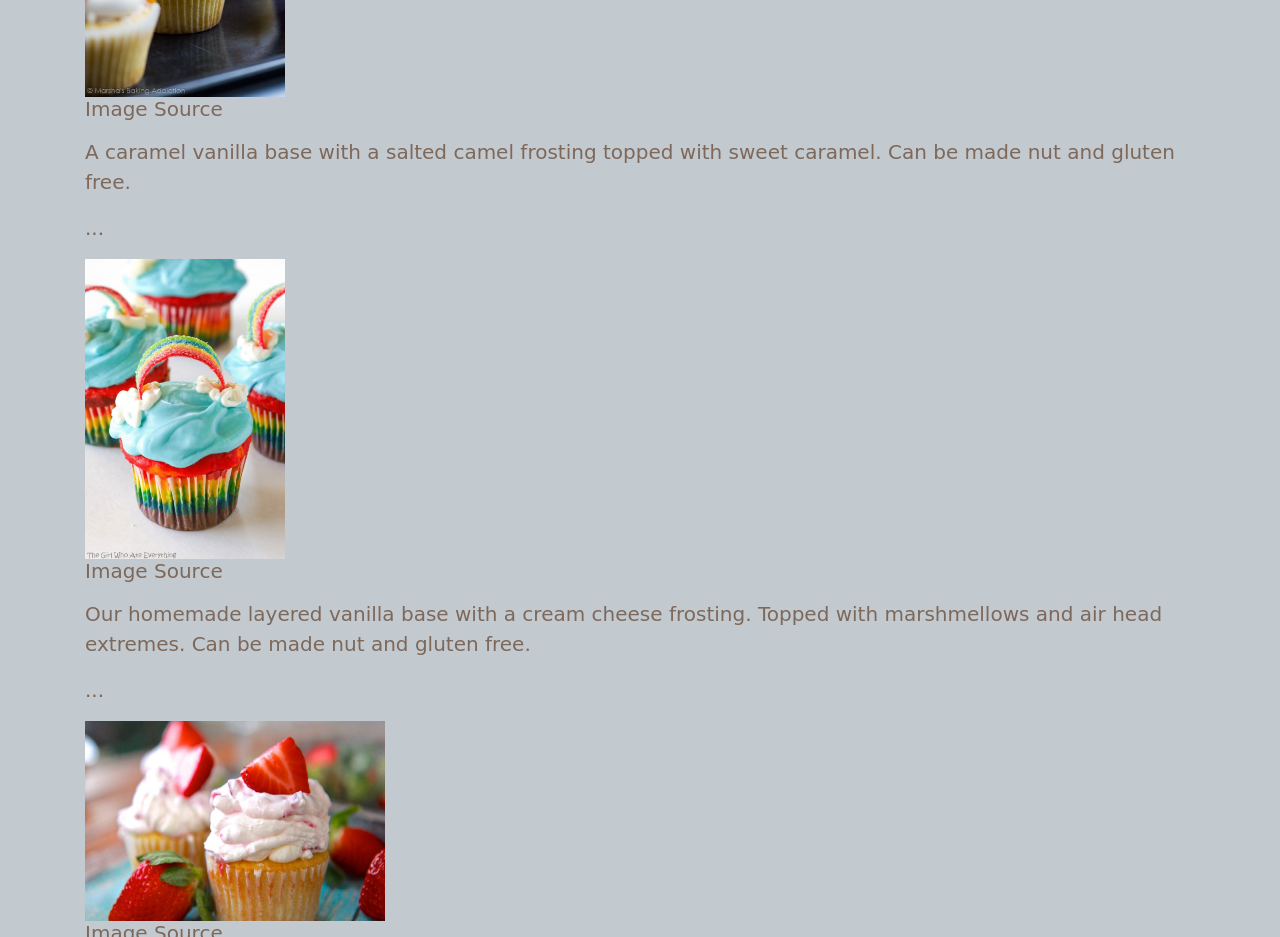
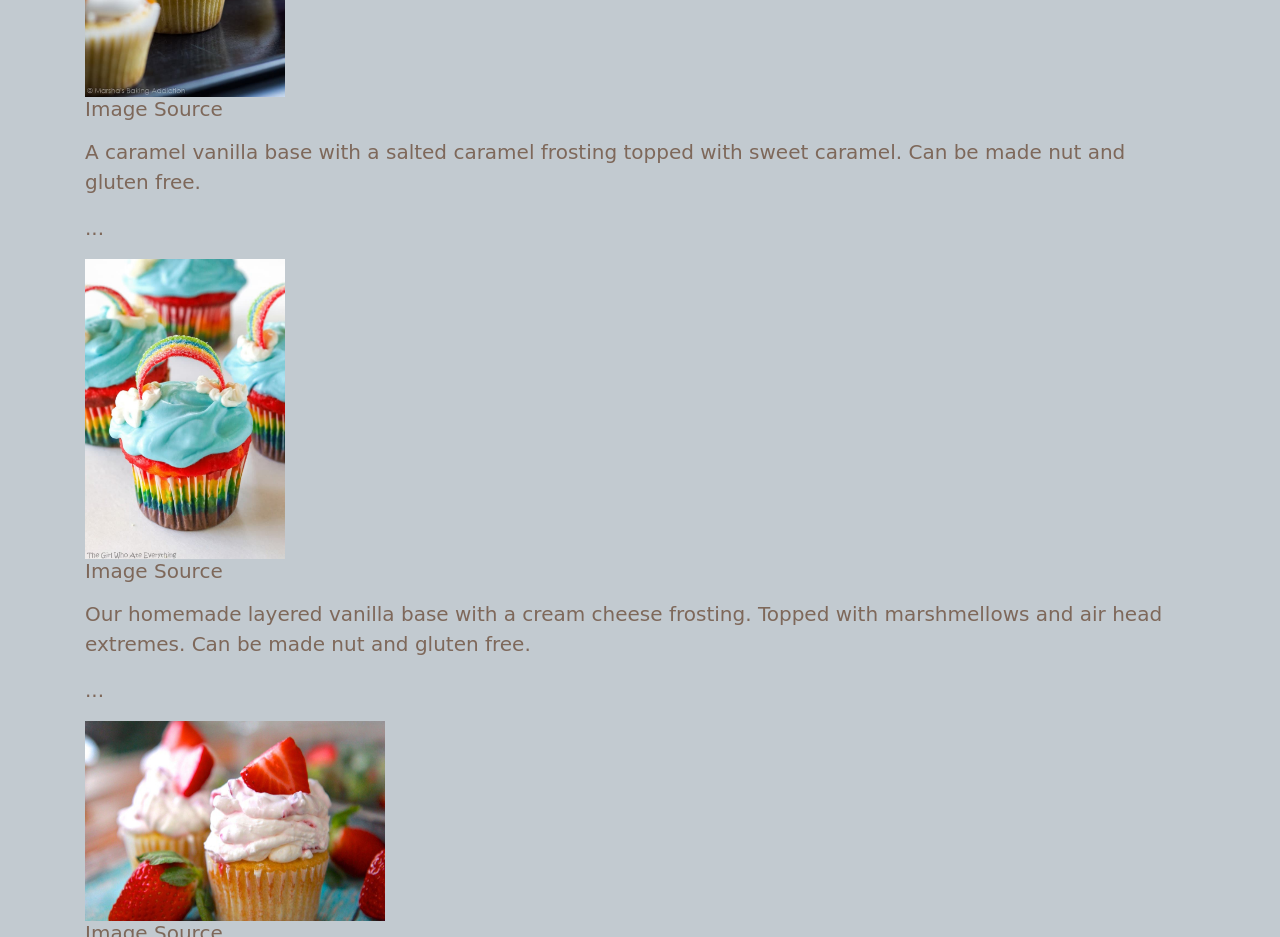
Before and after one commit to anisha10/site, a plain HTML site: page store/artwork.html in a window 1280 px wide. Shown: the part 2040-2977 px from the top of the page. Drawn offline with nearby package versions, Linux system fonts and the light colour scheme; a web font is replaced by a local one.

Commit message:
spelling

```diff
--- a/store/artwork.html
+++ b/store/artwork.html
@@ -89,7 +89,7 @@
   <br>
   <p><a href="https://marshasbakingaddiction.com/salted-caramel-cupcakes/">Image Source</a></p>
   </h4>
-  <p>A caramel vanilla base with a salted camel frosting topped with sweet caramel. Can be made nut and gluten free.</p>
+  <p>A caramel vanilla base with a salted caramel frosting topped with sweet caramel. Can be made nut and gluten free.</p>
   <p>...</p>
   <h4 id="list-item-5"><img src="rainbow-cupcakes-6-730x1024.jpg" width=200px height=300px/>
   <br>
```
